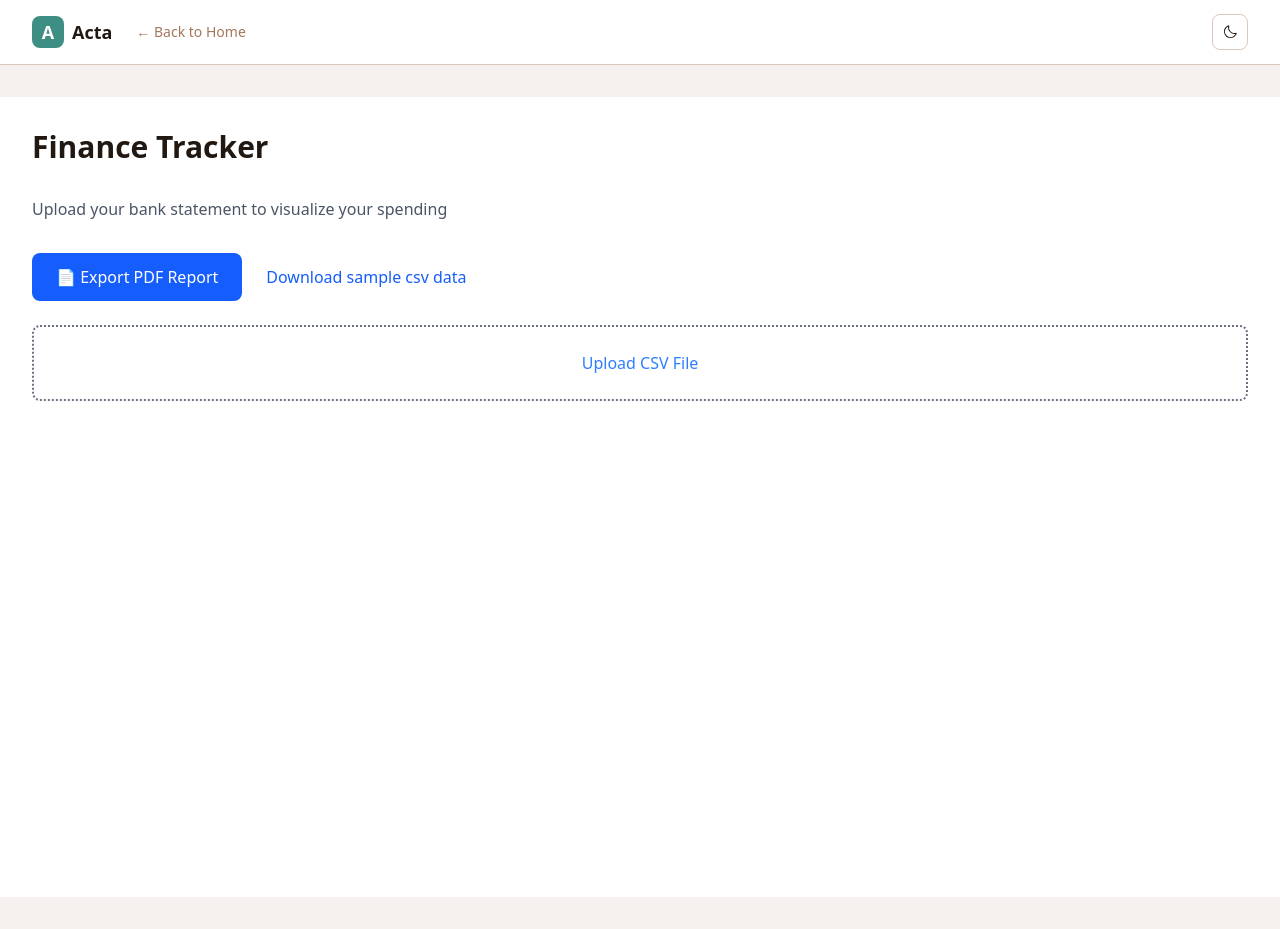
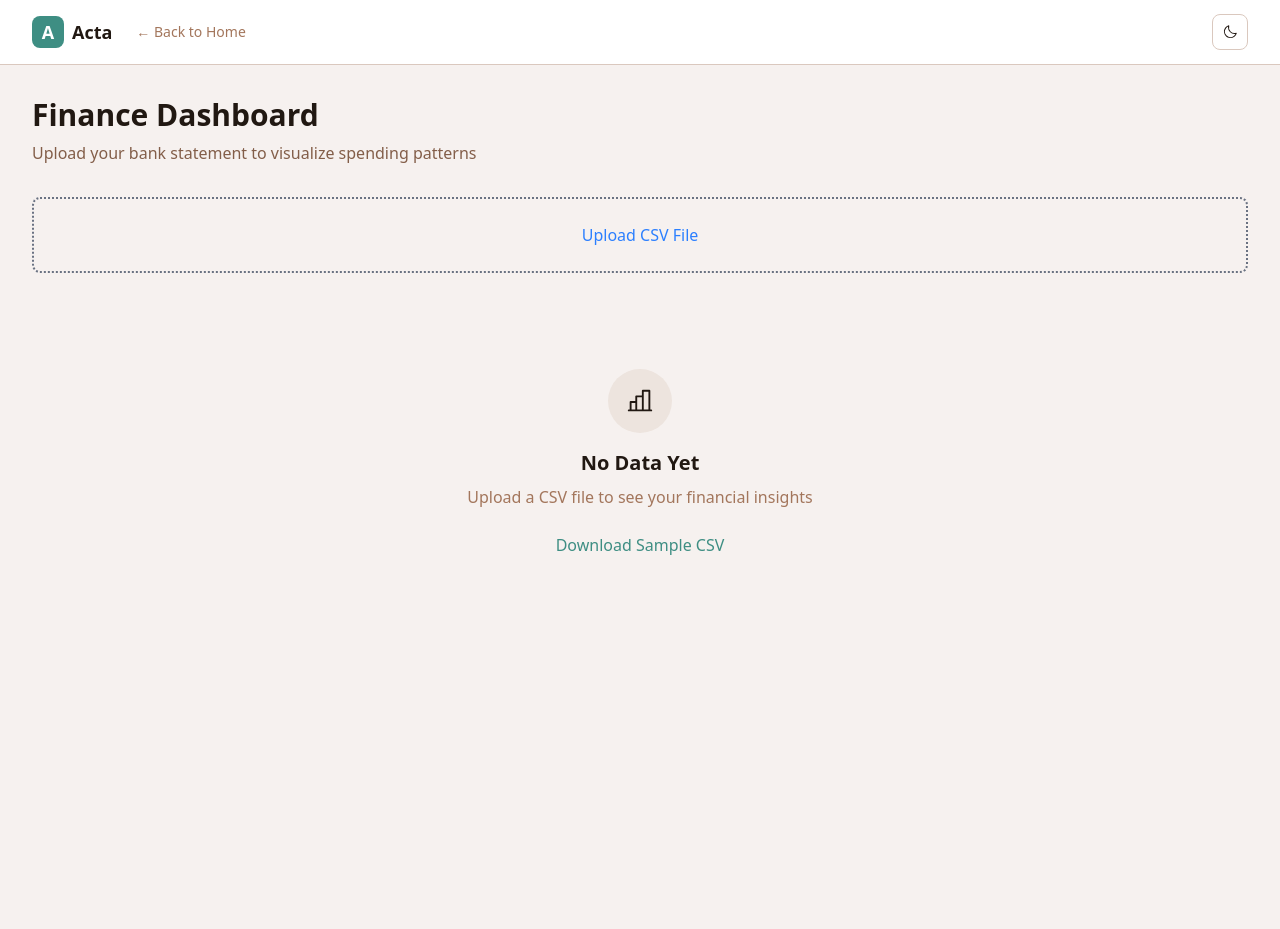
Before and after one commit to uttam-on-git/acta, a Next.js app: page /dashboard in a window 1280 px wide. After the commit the page ends 800 px from the top, so only its background shows below. Built offline with nearby package versions, Linux system fonts and the light colour scheme.

Commit message:
fix:dashboard preview blurrness

```diff
--- a/app/dashboard/page.js
+++ b/app/dashboard/page.js
@@ -8,11 +8,10 @@ import TransactionTable from "@/components/TransactionTable";
 import { calculateSummary, getSpendingOvertime } from "@/utils/calculations";
 import { processTransactions } from "@/utils/categorize";
 import { useMemo, useState } from "react";
-import SearchBar from "@/components/SearchBar";
-import { CategoryFilter } from "@/components/CategoryFilter";
-import { DateRangePicker } from "@/components/DateRangePicker";
 import { exportToPdf } from "@/utils/exportPdf";
-import { ThemeToggle } from "@/components/ThemeToggle";
+import { EmptyState } from "@/components/dashboard/Empty";
+import { ActionBar } from "@/components/dashboard/ActionBar";
+import { FilterSection } from "@/components/dashboard/FilterSection";
 
 export default function Dashboard() {
   const [transactions, setTransactions] = useState([]);
@@ -117,94 +116,74 @@ export default function Dashboard() {
   };
 
   return (
-    <main className="min-h-screen p-4 md:p-8 bg-surface">
-      <div className="max-w-7xl mx-auto">
-        <div className="mb-8">
-          <h1 className="text-3xl font-bold mb-8">Finance Tracker</h1>
-          <p className="text-gray-600">
-            Upload your bank statement to visualize your spending
+    <div className="max-w-7xl mx-auto px-4 sm:px-6 lg:px-8">
+      <section className="mb-8">
+        <h1 className="text-3xl font-bold text-foreground mb-2">
+          Finance Dashboard
+        </h1>
+        <p className="text-foreground-secondary">
+          Upload your bank statement to visualize spending patterns
         </p>
-        </div>
-        {/* TODO: this button design generated by AI I will change later after defining design tokens */ }
-        <button
-          onClick={handlePdfExport}
-          disabled={isExporting}
-          className={`px-6 py-3 rounded-lg transition font-medium mb-6 mr-6 ${
-            isExporting
-              ? "bg-gray-400 cursor-not-allowed"
-              : "bg-blue-600 hover:bg-blue-700 text-white"
-          }`}
-        >
-          {isExporting ? '⏳ Generating PDF...' : '📄 Export PDF Report'}
-        </button>
-        <a
-          href="/sample.csv"
-          download
-          className="text-blue-600 hover:underline"
-        >
-          Download sample csv data
-        </a>
-        <div className="mb-6">
+      </section>
+
+      <section className="mb-8">
         <FileUpload onDataParsed={handleDataParsed} />
-        </div>
+      </section>
 
-        {transactions.length > 0 && (
-          <div className="">
-            <p className="text-lg font-semibold">
-              Loaded {transactions.length} transactions
-            </p>
-          </div>
-        )}
+      {transactions.length === 0 ? (
+        <EmptyState />
+      ) : (
+        <>
+          <ActionBar
+            onExport={handlePdfExport}
+            isExporting={isExporting}
+            transactionCount={transactions.length}
+          />
 
           {summary && (
             <>
-            {/* Summary Cards */}
+              <section className="mb-8">
                 <SummaryCards summary={summary} />
+              </section>
 
-            {/* Charts Grid */}
-            <div className="grid grid-cols-1 lg:grid-cols-2 gap-8 mt-8">
+              <section className="mb-8">
+                <h2 className="text-2xl font-semibold mb-6 text-foreground">
+                  Insights
+                </h2>
+                <div className="grid grid-cols-1 lg:grid-cols-2 gap-6">
                   <CategoryChart data={summary.byCategory} />
                   <CategoryBarChart data={summary.byCategory} />
                 </div>
+                <div className="mt-6">
+                  <SpendingLineChart data={spendingOverTime} />
+                </div>
+              </section>
+            </>
+          )}
 
-            {/* Full Width Chart */}
-            <SpendingLineChart data={spendingOverTime} />
-
-            <div className="my-10">
-              <CategoryFilter
+          <FilterSection
+            onSearchChange={handleSearchChange}
             onCategoryChange={handleCategoryChange}
             selectedCategory={selectedCategory}
             categories={categories}
-              />
-            </div>
-
-            <SearchBar onSearchChange={handleSearchChange} />
-            {transactions.length > 0 && (
-              <p className="text-sm text-gray-600 mb-4">
-                Showing {filteredTransaction.length} of {transactions.length}{" "}
-                transactions
-              </p>
-            )}
-
-            <DateRangePicker
+            onStartDateChange={handleStartDate}
+            onEndDateChange={handleEndDate}
             startDate={startDate}
             endDate={endDate}
-              onStartDateChange={handleStartDate}
-              onEndDateChange={handleEndDate}
+            filteredCount={filteredTransaction.length}
+            totalCount={transactions.length}
           />
 
-            {/* Transactions Table */}
+          <section>
             <TransactionTable transactions={filteredTransaction} />
-            <div className="mt-10">
             {filteredTransaction.length === 0 && searchTerm !== "" && (
-                <p className="text-center text-gray-500 py-8">
+              <p className="text-center text-muted py-8">
                 No transactions found for {searchTerm}
               </p>
             )}
-            </div>
+          </section>
         </>
       )}
     </div>
-    </main>
   );
 }
--- /dev/null
+++ b/components/dashboard/ActionBar.js
@@ -0,0 +1,24 @@
+export function ActionBar({ onExport, isExporting, transactionCount }) {
+  return (
+    <div className="flex items-center justify-between mb-8 p-4 bg-surface rounded-lg border border-border">
+      <div className="text-sm">
+        <span className="font-medium text-foreground">{transactionCount}</span>
+        <span className="text-muted"> transactions loaded</span>
+      </div>
+
+      <button
+        onClick={onExport}
+        disabled={isExporting}
+        className={`
+          px-4 py-2 rounded-lg font-medium transition
+          ${isExporting
+            ? 'bg-surface-muted text-muted cursor-not-allowed'
+            : 'bg-primary hover:bg-primary-hover text-primary-foreground shadow-sm'
+          }
+        `}
+      >
+        {isExporting ? '⏳ Generating...' : '📄 Export PDF'}
+      </button>
+    </div>
+  );
+}
--- /dev/null
+++ b/components/dashboard/Empty.js
@@ -0,0 +1,27 @@
+import { ChartBarIcon } from "@phosphor-icons/react";
+import Link from "next/link";
+
+export function EmptyState() {
+  return (
+    <div className="text-center py-16 px-4">
+      <div className="max-w-md mx-auto">
+        <div className="w-16 h-16 mx-auto mb-4 rounded-full bg-surface-muted flex items-center justify-center">
+          <span className="text-3xl"><ChartBarIcon></ChartBarIcon></span>
+        </div>
+        <h3 className="text-xl font-semibold mb-2 text-foreground">
+          No Data Yet
+        </h3>
+        <p className="text-muted mb-6">
+          Upload a CSV file to see your financial insights
+        </p>
+        <Link
+          href="/sample.csv"
+          download
+          className="inline-flex items-center gap-2 text-primary hover:text-primary-hover transition"
+        >
+           Download Sample CSV
+        </Link>
+      </div>
+    </div>
+  );
+}
--- /dev/null
+++ b/components/dashboard/FilterSection.js
@@ -0,0 +1,48 @@
+import { CategoryFilter } from "../CategoryFilter";
+import { DateRangePicker } from "../DateRangePicker";
+import SearchBar from "../SearchBar";
+
+export function FilterSection({
+  onSearchChange,
+  onCategoryChange,
+  selectedCategory,
+  categories,
+  onStartDateChange,
+  onEndDateChange,
+  startDate,
+  endDate,
+  filteredCount,
+  totalCount
+}) {
+  return (
+    <section className="mb-8">
+      <div className="flex items-center justify-between mb-4">
+        <h2 className="text-2xl font-semibold text-foreground">
+          Transactions
+        </h2>
+        <p className="text-sm text-muted">
+          Showing <span className="font-medium text-foreground">{filteredCount}</span> of {totalCount}
+        </p>
+      </div>
+
+      {/* Filters Container */}
+      <div className="space-y-4 p-4 bg-surface rounded-lg border border-border">
+        <SearchBar onSearchChange={onSearchChange} />
+
+        <div className="grid grid-cols-1 md:grid-cols-2 gap-4">
+          <CategoryFilter
+            onCategoryChange={onCategoryChange}
+            selectedCategory={selectedCategory}
+            categories={categories}
+          />
+          <DateRangePicker
+            startDate={startDate}
+            endDate={endDate}
+            onStartDateChange={onStartDateChange}
+            onEndDateChange={onEndDateChange}
+          />
+        </div>
+      </div>
+    </section>
+  );
+}
```
Also changed, not shown: app/(marketing)/page.js (+33 -17 lines), public/dashboard-ss.png (added), public/dashboard-ss.webp (deleted). Lines whose indentation alone changed are shown as unchanged.
